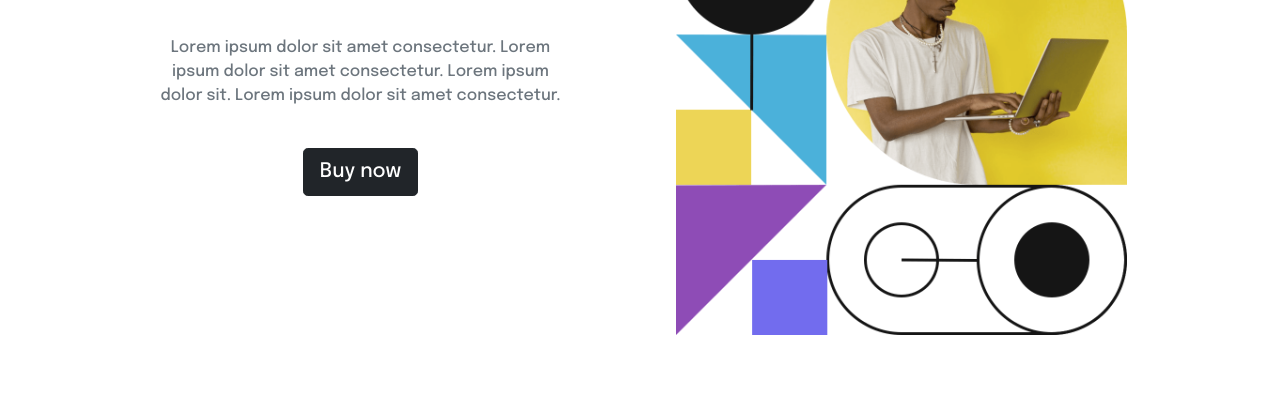
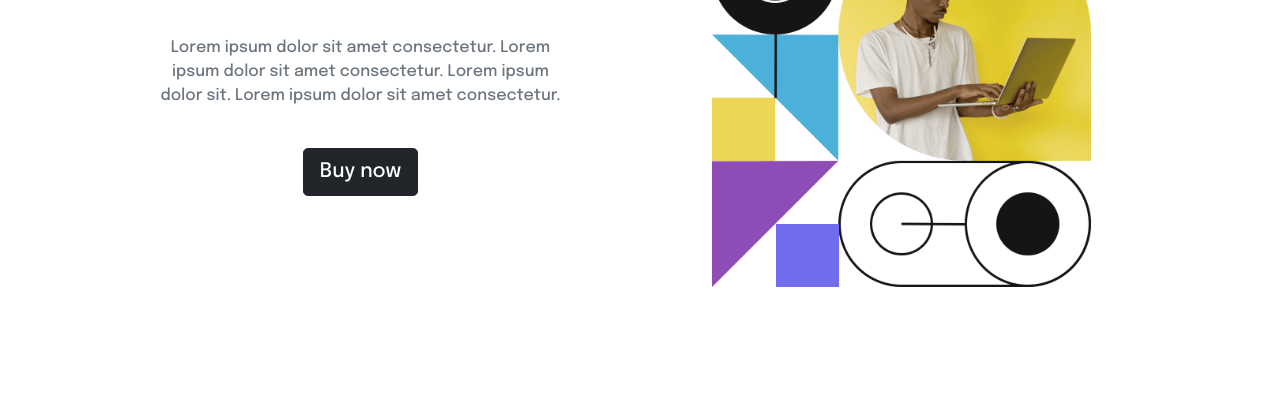
Before and after one commit to slime-OS/slime, a plain HTML site: page Home.html in a window 1280 px wide. Shown: the part 400-800 px from the top of the page. Drawn offline with Linux system fonts and the light colour scheme.

Commit message:
updated hero section

```diff
--- a/Home.html
+++ b/Home.html
@@ -60,7 +60,7 @@
                     <a href="#" class="btn btn-lg btn-dark  mt-4">Buy now</a>
                 </div>
 
-                <div class="col-md-5 mt-5 justify-content-end align-items-end">
+                <div class="col-md-5 mt-5 justify-content-end align-items-end p-5">
                     <img src="/images/image-hero-desktop.png" class="img-fluid  d-none d-lg-block" alt="image-hero-desktop">
                     <!-- <img src="/images/image-hero-mobile.png" class="img-fluid d-none d-xl-block" alt=""> -->
                 </div>
```
